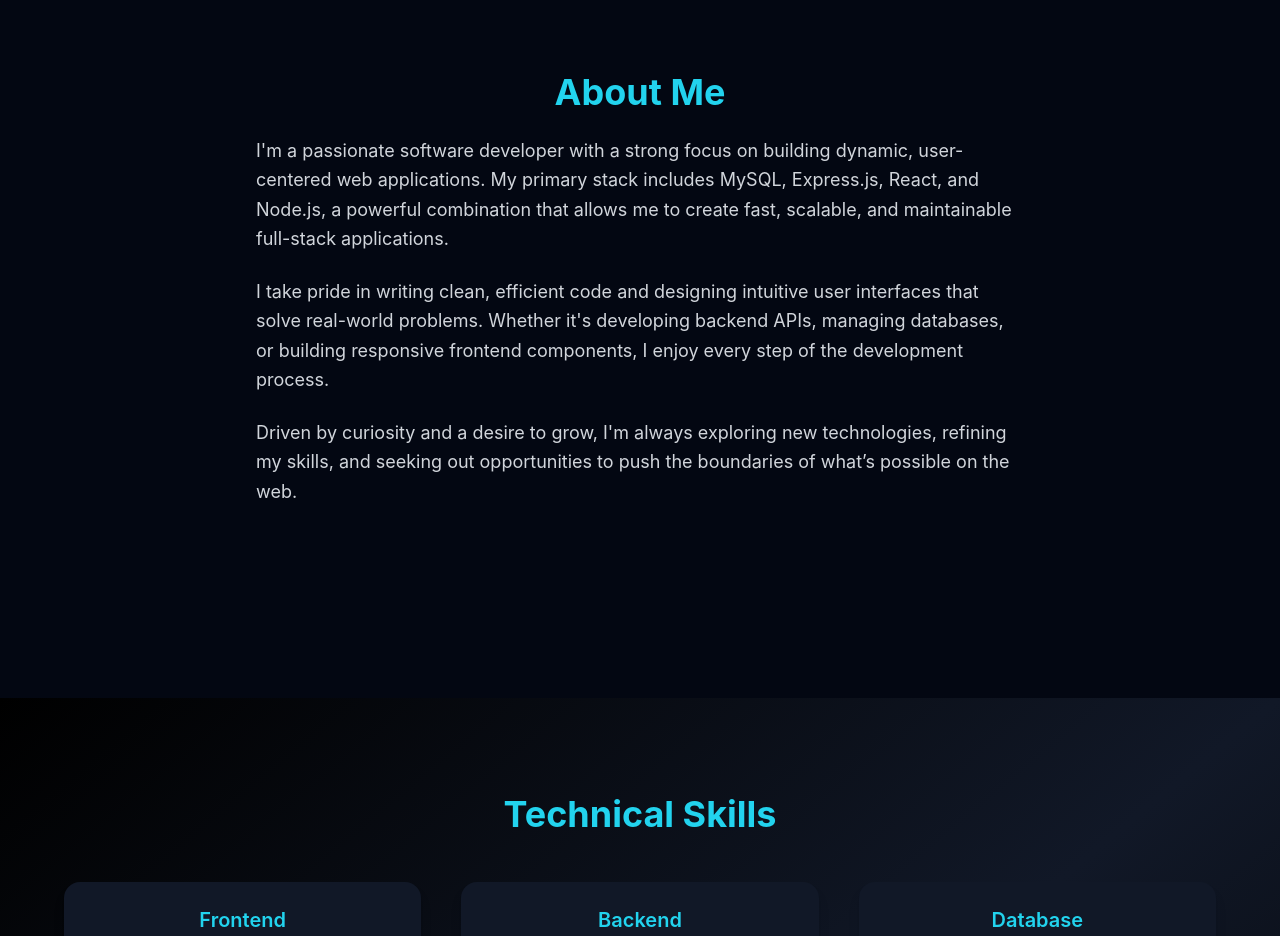
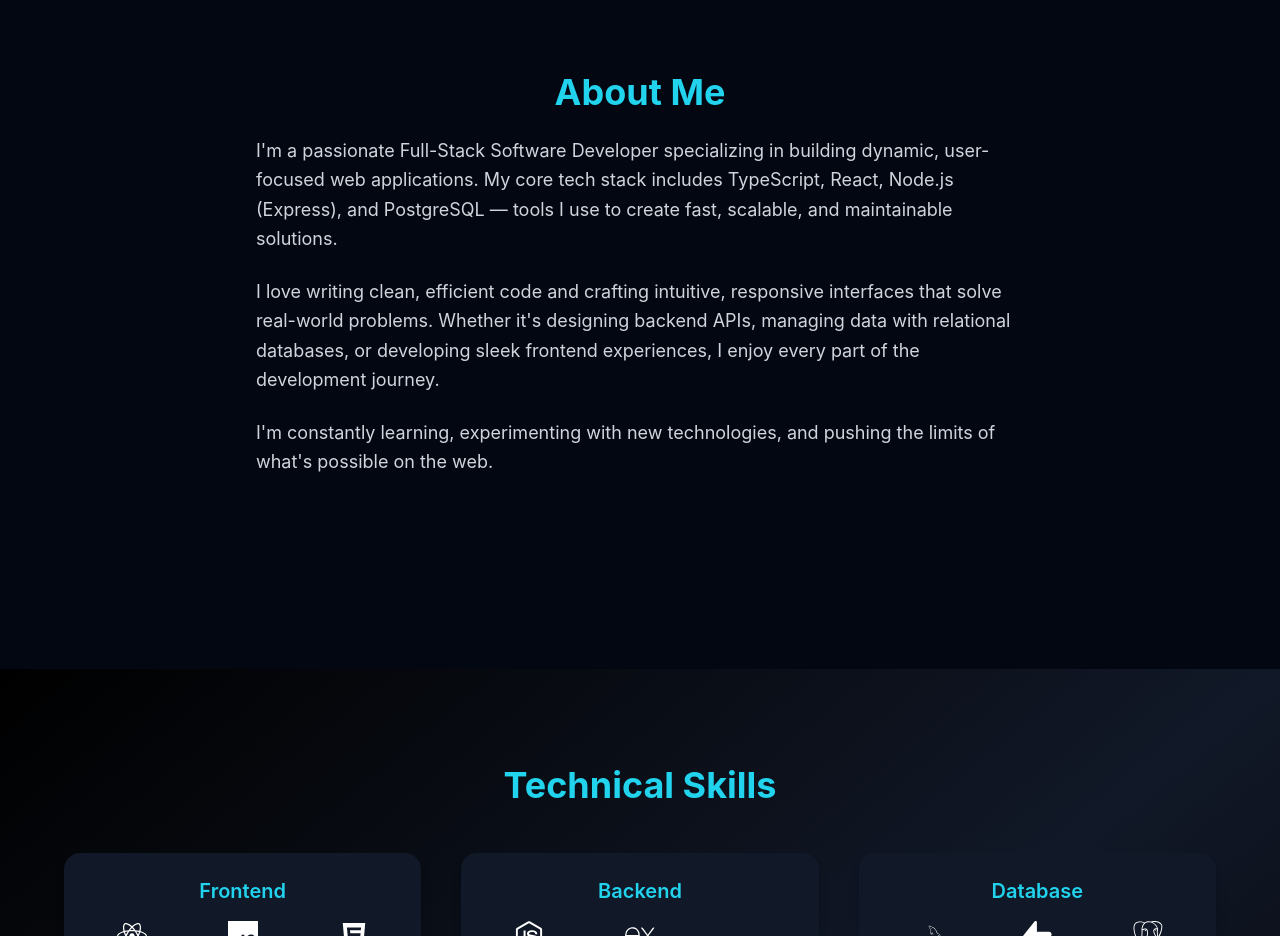
Before and after one commit to Emmanuell60/My-React-Portfolio, a React (Vite) app: page / in a window 1280 px wide. Shown: the part 920-1856 px from the top of the page. Built offline with nearby package versions, Linux system fonts and the light colour scheme.

Commit message:
update about section

```diff
--- a/src/components/About.tsx
+++ b/src/components/About.tsx
@@ -44,15 +44,15 @@ const About = ({ id }: SectionProps) => {
 
         <div className="text-lg leading-relaxed text-left">
           <motion.p className="mb-6" variants={item}>
-            I'm a passionate software developer with a strong focus on building dynamic, user-centered web applications. My primary stack includes MySQL, Express.js, React, and Node.js, a powerful combination that allows me to create fast, scalable, and maintainable full-stack applications.
+            I'm a passionate Full-Stack Software Developer specializing in building dynamic, user-focused web applications. My core tech stack includes TypeScript, React, Node.js (Express), and PostgreSQL — tools I use to create fast, scalable, and maintainable solutions.
           </motion.p>
 
           <motion.p className="mb-6" variants={item}>
-            I take pride in writing clean, efficient code and designing intuitive user interfaces that solve real-world problems. Whether it's developing backend APIs, managing databases, or building responsive frontend components, I enjoy every step of the development process.
+            I love writing clean, efficient code and crafting intuitive, responsive interfaces that solve real-world problems. Whether it's designing backend APIs, managing data with relational databases, or developing sleek frontend experiences, I enjoy every part of the development journey.
           </motion.p>
 
           <motion.p variants={item}>
-            Driven by curiosity and a desire to grow, I'm always exploring new technologies, refining my skills, and seeking out opportunities to push the boundaries of what’s possible on the web.
+            I'm constantly learning, experimenting with new technologies, and pushing the limits of what's possible on the web.
           </motion.p>
         </div>
       </motion.div>
```
